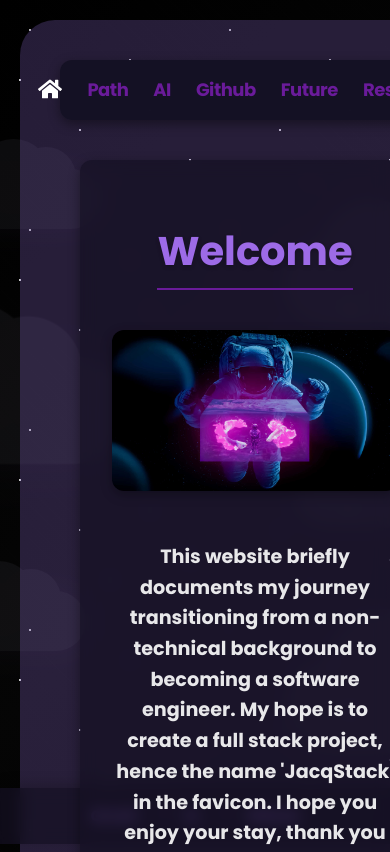
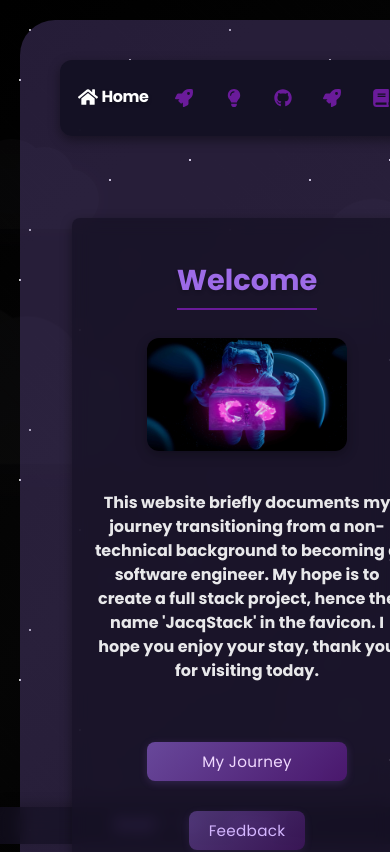
Before and after one commit to jqohayon/html-practice, a React (Vite) app: page / in a window 390 px wide. Shown: the top 852 px of the page. Built offline with nearby package versions, Linux system fonts and the light colour scheme.

Commit message:
Mobile Rendering

```diff
--- a/src/App.css
+++ b/src/App.css
@@ -285,3 +285,64 @@ blockquote {
     right: 100%;
   }
 }
+
+/* Mobile Responsiveness */
+@media (max-width: 768px) {
+  main {
+    padding: 1rem;
+    margin-top: 60px;
+  }
+
+  .cloud {
+    opacity: 0.4; /* Reduce cloud opacity on mobile for better readability */
+  }
+
+  .content-section {
+    padding: 1.5rem;
+  }
+
+  .title {
+    font-size: 2.5rem;
+  }
+
+  .welcome-message {
+    font-size: 1.3rem;
+  }
+}
+
+@media (max-width: 480px) {
+  main {
+    padding: 0.75rem;
+    margin-top: 50px;
+  }
+
+  h1 {
+    font-size: 1.8rem;
+  }
+
+  h2 {
+    font-size: 1.4rem;
+  }
+
+  p {
+    font-size: 0.95rem;
+  }
+
+  .content-section {
+    padding: 1.25rem;
+    border-radius: 8px;
+  }
+
+  .title {
+    font-size: 2rem;
+  }
+
+  .welcome-message {
+    font-size: 1.1rem;
+  }
+
+  /* Hide some decorative clouds on very small screens */
+  .cloud-3, .cloud-5 {
+    display: none;
+  }
+}
--- a/src/components/Home.css
+++ b/src/components/Home.css
@@ -109,3 +109,116 @@
   transform: translateY(-3px);
   color: #ffffff;
 }
+
+.home-buttons {
+  display: flex;
+  flex-wrap: wrap;
+  justify-content: center;
+  gap: 15px;
+  margin-top: 20px;
+}
+
+.home-button {
+  min-width: 140px;
+}
+
+.primary-button {
+  position: relative;
+  overflow: hidden;
+}
+
+.primary-button::after {
+  content: '';
+  position: absolute;
+  top: -50%;
+  left: -50%;
+  width: 200%;
+  height: 200%;
+  background: radial-gradient(circle, rgba(255, 255, 255, 0.2) 0%, transparent 60%);
+  opacity: 0;
+  transform: scale(0.5);
+  transition: transform 0.5s ease, opacity 0.5s ease;
+  pointer-events: none;
+}
+
+.primary-button:hover::after {
+  opacity: 1;
+  transform: scale(1);
+}
+
+/* Enhanced Mobile Responsiveness */
+@media (max-width: 768px) {
+  .home {
+    padding: 1.5rem;
+  }
+
+  .astronaut-image {
+    width: 250px;
+  }
+
+  .home h1 {
+    font-size: 2.2rem;
+  }
+
+  .home p {
+    font-size: 1.1rem;
+  }
+
+  .social-links {
+    padding: 0.75rem;
+  }
+
+  .social-link {
+    font-size: 14px;
+    padding: 0 0.75rem;
+  }
+}
+
+@media (max-width: 480px) {
+  .home {
+    padding: 1.25rem 1rem;
+    border-radius: 8px;
+  }
+
+  .astronaut-image {
+    width: 200px;
+    margin: 0.75rem 0 1.5rem;
+  }
+
+  .home h1 {
+    font-size: 1.8rem;
+    margin-bottom: 1rem;
+  }
+
+  .home p {
+    font-size: 1rem;
+    line-height: 1.5;
+  }
+
+  .home-buttons {
+    flex-direction: column;
+    align-items: center;
+    width: 100%;
+  }
+
+  .home-button {
+    width: 100%;
+    max-width: 200px;
+    margin-right: 0 !important;
+  }
+
+  .social-links {
+    padding: 0.5rem;
+    flex-wrap: wrap;
+  }
+
+  .social-link {
+    font-size: 13px;
+    padding: 0 0.5rem;
+  }
+
+  .social-link:not(:last-child)::after {
+    right: -0.5rem;
+    font-size: 10px;
+  }
+}
--- a/src/components/Home.tsx
+++ b/src/components/Home.tsx
@@ -14,6 +14,43 @@ const Home: React.FC = () => {
         <p>
           This website briefly documents my journey transitioning from a non-technical background to becoming a software engineer. My hope is to create a full stack project, hence the name 'JacqStack' in the favicon. I hope you enjoy your stay, thank you for visiting today.
         </p>
+
+        <div className="home-buttons">
+          <button
+            onClick={() => navigate('/jr-engineer')}
+            className="home-button primary-button"
+            style={{
+              padding: '8px 20px',
+              fontSize: '0.95rem',
+              background: 'linear-gradient(135deg, rgba(157, 107, 231, 0.6) 0%, rgba(106, 27, 154, 0.6) 100%)',
+              color: '#f0d9ff',
+              border: 'none',
+              borderRadius: '8px',
+              cursor: 'pointer',
+              transition: 'all 0.3s cubic-bezier(0.4, 0, 0.2, 1)',
+              boxShadow: '0 2px 8px rgba(157, 107, 231, 0.2)',
+              marginTop: '15px',
+              marginRight: '15px',
+              fontFamily: "'Poppins', sans-serif",
+              letterSpacing: '0.3px',
+              fontWeight: '500',
+              position: 'relative',
+              overflow: 'hidden'
+            }}
+            onMouseEnter={(e) => {
+              e.currentTarget.style.transform = 'scale(1.03)';
+              e.currentTarget.style.boxShadow = '0 4px 12px rgba(157, 107, 231, 0.25)';
+              e.currentTarget.style.background = 'linear-gradient(135deg, rgba(106, 27, 154, 0.6) 0%, rgba(157, 107, 231, 0.6) 100%)';
+            }}
+            onMouseLeave={(e) => {
+              e.currentTarget.style.transform = 'scale(1)';
+              e.currentTarget.style.boxShadow = '0 2px 8px rgba(157, 107, 231, 0.2)';
+              e.currentTarget.style.background = 'linear-gradient(135deg, rgba(157, 107, 231, 0.6) 0%, rgba(106, 27, 154, 0.6) 100%)';
+            }}
+          >
+            My Journey
+          </button>
+
           <button
             onClick={() => navigate('/feedback')}
             style={{
@@ -44,8 +81,9 @@ const Home: React.FC = () => {
               e.currentTarget.style.background = 'linear-gradient(135deg, rgba(157, 107, 231, 0.4) 0%, rgba(106, 27, 154, 0.4) 100%)';
             }}
           >
-          feedback
+            Feedback
           </button>
+        </div>
       </div>
     </>
   );
--- a/src/components/Navigation.css
+++ b/src/components/Navigation.css
@@ -91,3 +91,41 @@
   background-color: rgba(147, 112, 219, 0.3);
   color: #ffffff;
 }
+
+/* Mobile Responsiveness */
+@media (max-width: 768px) {
+  .navigation {
+    padding: 0.75rem 1rem;
+    justify-content: space-between;
+    gap: 15px;
+  }
+
+  .nav-link {
+    font-size: 0.85rem;
+    padding: 0.5rem 0.75rem;
+  }
+
+  .nav-link.active {
+    font-size: 1rem;
+  }
+}
+
+@media (max-width: 480px) {
+  .navigation {
+    padding: 0.5rem;
+    overflow-x: auto;
+    justify-content: flex-start;
+    gap: 0.5rem;
+  }
+
+  .nav-link {
+    font-size: 0.8rem;
+    padding: 0.4rem 0.6rem;
+    white-space: nowrap;
+  }
+
+  /* Hide text for some links on very small screens, keep only icons */
+  .nav-link.icon-only-mobile span {
+    display: none;
+  }
+}
--- a/src/components/layout/Navigation.tsx
+++ b/src/components/layout/Navigation.tsx
@@ -1,28 +1,34 @@
 import React from 'react';
 import { NavLink } from 'react-router-dom';
-import { FaHome } from 'react-icons/fa';
+import { FaHome, FaRocket, FaLightbulb, FaGithub, FaBook } from 'react-icons/fa';
 import '../Navigation.css';
 
 const Navigation: React.FC = () => {
   return (
     <nav className="navigation">
       <NavLink to="/" className={({ isActive }) => isActive ? 'nav-link active' : 'nav-link'} end>
-        <FaHome size={24} />
+        <FaHome size={20} style={{ marginRight: '4px' }} />
+        <span className="nav-text">Home</span>
       </NavLink>
-      <NavLink to="/jr-engineer" className={({ isActive }) => isActive ? 'nav-link active' : 'nav-link'}>
-        Path
+      <NavLink to="/jr-engineer" className={({ isActive }) => isActive ? 'nav-link active icon-only-mobile' : 'nav-link icon-only-mobile'}>
+        <FaRocket size={18} style={{ marginRight: '4px' }} />
+        <span>Path</span>
       </NavLink>
-      <NavLink to="/leveraging-ai" className={({ isActive }) => isActive ? 'nav-link active' : 'nav-link'}>
-        AI
+      <NavLink to="/leveraging-ai" className={({ isActive }) => isActive ? 'nav-link active icon-only-mobile' : 'nav-link icon-only-mobile'}>
+        <FaLightbulb size={18} style={{ marginRight: '4px' }} />
+        <span>AI</span>
       </NavLink>
-      <NavLink to="/github" className={({ isActive }) => isActive ? 'nav-link active' : 'nav-link'}>
-        Github
+      <NavLink to="/github" className={({ isActive }) => isActive ? 'nav-link active icon-only-mobile' : 'nav-link icon-only-mobile'}>
+        <FaGithub size={18} style={{ marginRight: '4px' }} />
+        <span>Github</span>
       </NavLink>
-      <NavLink to="/future" className={({ isActive }) => isActive ? 'nav-link active' : 'nav-link'}>
-        Future
+      <NavLink to="/future" className={({ isActive }) => isActive ? 'nav-link active icon-only-mobile' : 'nav-link icon-only-mobile'}>
+        <FaRocket size={18} style={{ marginRight: '4px' }} />
+        <span>Future</span>
       </NavLink>
-      <NavLink to="/resources" className={({ isActive }) => isActive ? 'nav-link active' : 'nav-link'}>
-        Resources
+      <NavLink to="/resources" className={({ isActive }) => isActive ? 'nav-link active icon-only-mobile' : 'nav-link icon-only-mobile'}>
+        <FaBook size={18} style={{ marginRight: '4px' }} />
+        <span>Resources</span>
       </NavLink>
     </nav>
   );
```
Lines whose indentation alone changed are shown as unchanged.
